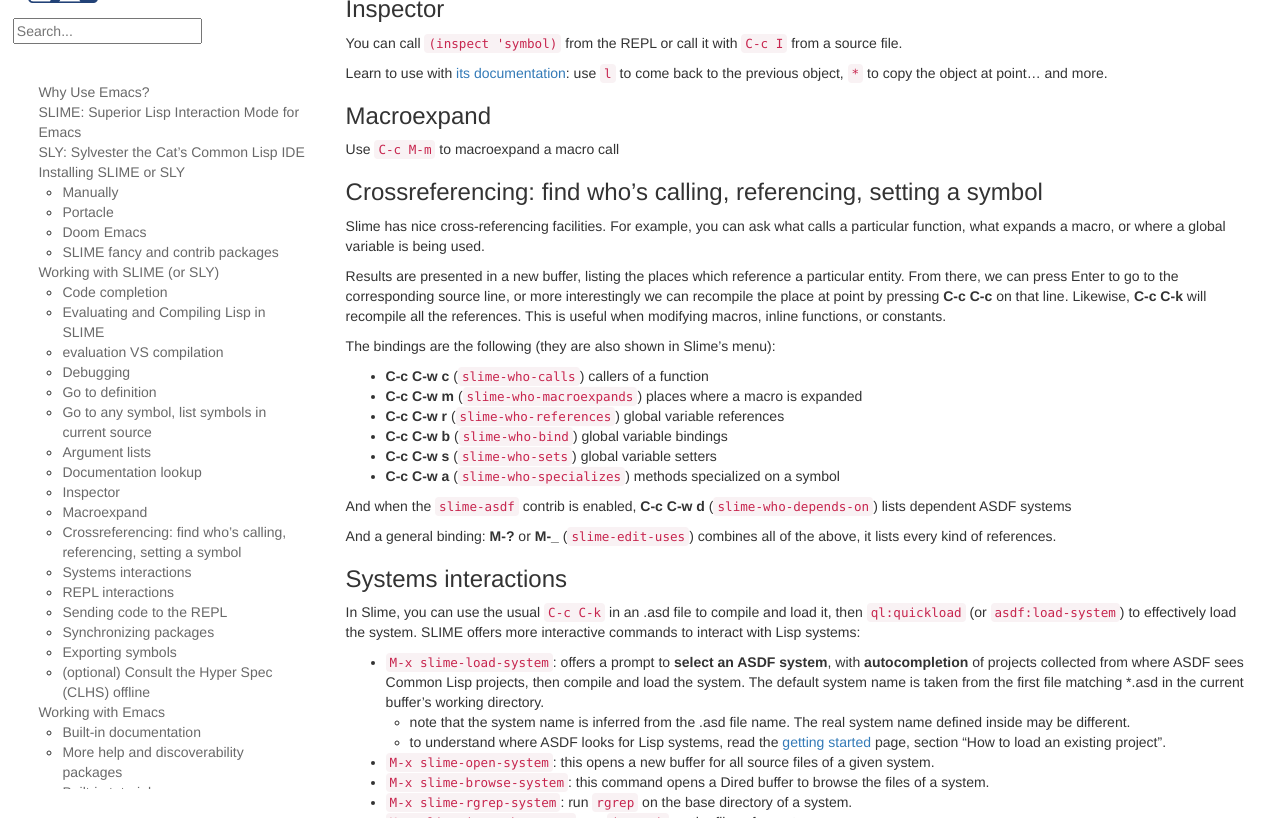
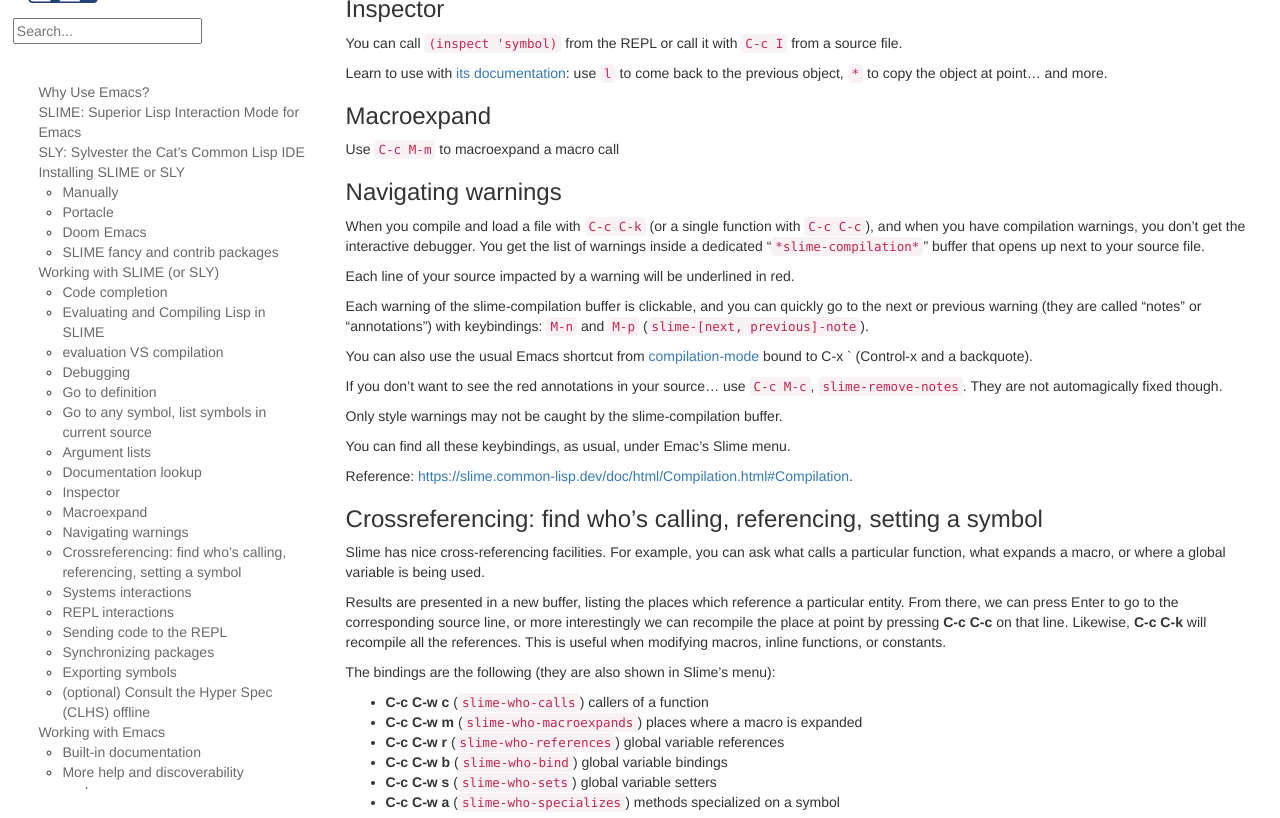
Before and after one commit to LispCookbook/cl-cookbook, a Jekyll site: the page built from emacs-ide.md, in a window 1280 px wide and 900 px high, scrolled down 6713 px, cut to the strip 82-900 px from the top of the window. Built offline with Jekyll 4.4.1, drawn with Linux system fonts in a browser that asks for light colours.

Commit message:
emacs: navigate warnings

```diff
--- a/emacs-ide.md
+++ b/emacs-ide.md
@@ -326,6 +326,31 @@
 ### Macroexpand
 
 Use `C-c M-m` to macroexpand a macro call
+
+### Navigating warnings
+
+When you compile and load a file with `C-c C-k` (or a single function
+with `C-c C-c`), and when you have compilation warnings, you don't get
+the interactive debugger. You get the list of warnings inside a
+dedicated "`*slime-compilation*`" buffer that opens up next to your
+source file.
+
+Each line of your source impacted by a warning will be underlined in red.
+
+Each warning of the slime-compilation buffer is clickable, and you can
+quickly go to the next or previous warning (they are called "notes" or
+"annotations") with keybindings: `M-n` and `M-p` (`slime-[next, previous]-note`).
+
+You can also use the usual Emacs shortcut from [compilation-mode]( https://www.gnu.org/software/emacs/manual/html_node/emacs/Compilation-Mode.html#Compilation-Mode) bound to C-x \` (Control-x and a backquote).
+
+If you don't want to see the red annotations in your source… use `C-c
+M-c`, `slime-remove-notes`. They are not automagically fixed though.
+
+Only style warnings may not be caught by the slime-compilation buffer.
+
+You can find all these keybindings, as usual, under Emac's Slime menu.
+
+Reference: [https://slime.common-lisp.dev/doc/html/Compilation.html#Compilation](https://slime.common-lisp.dev/doc/html/Compilation.html#Compilation).
 
 
 ### Crossreferencing: find who's calling, referencing, setting a symbol
```
